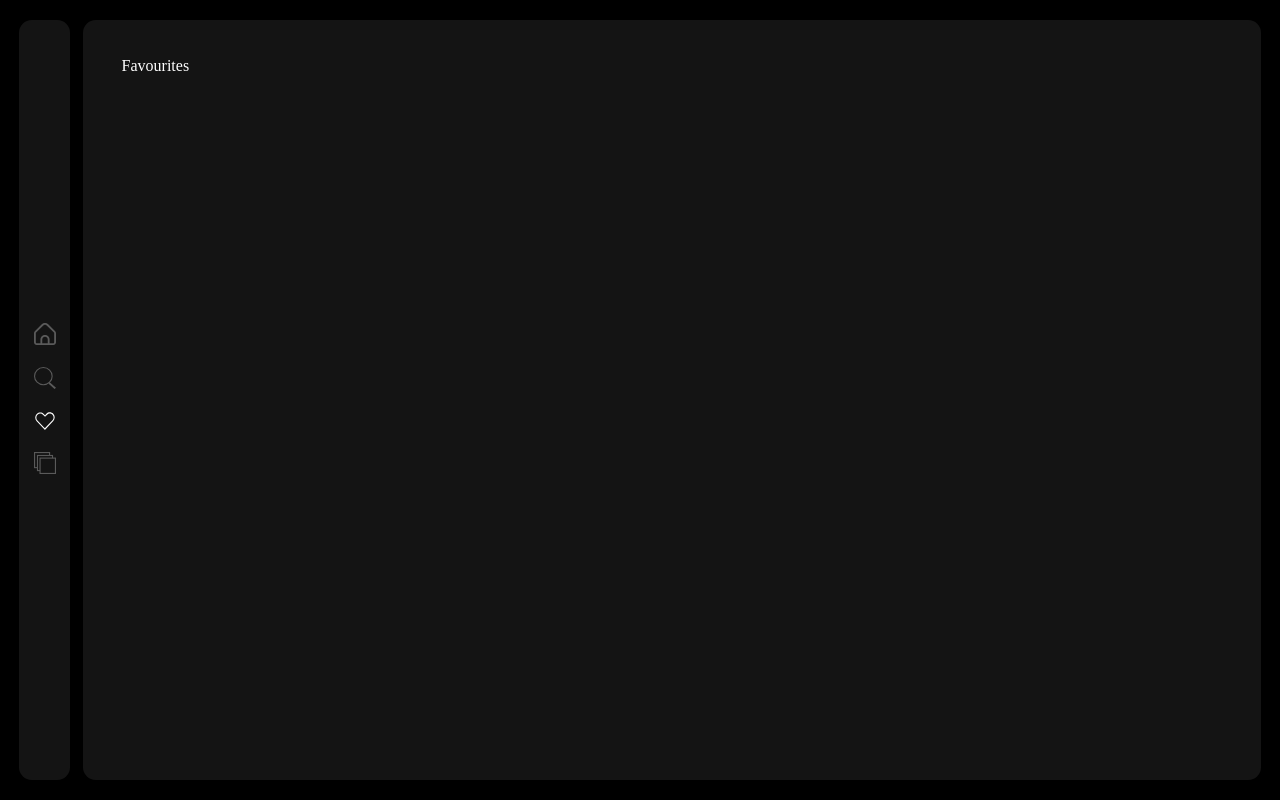
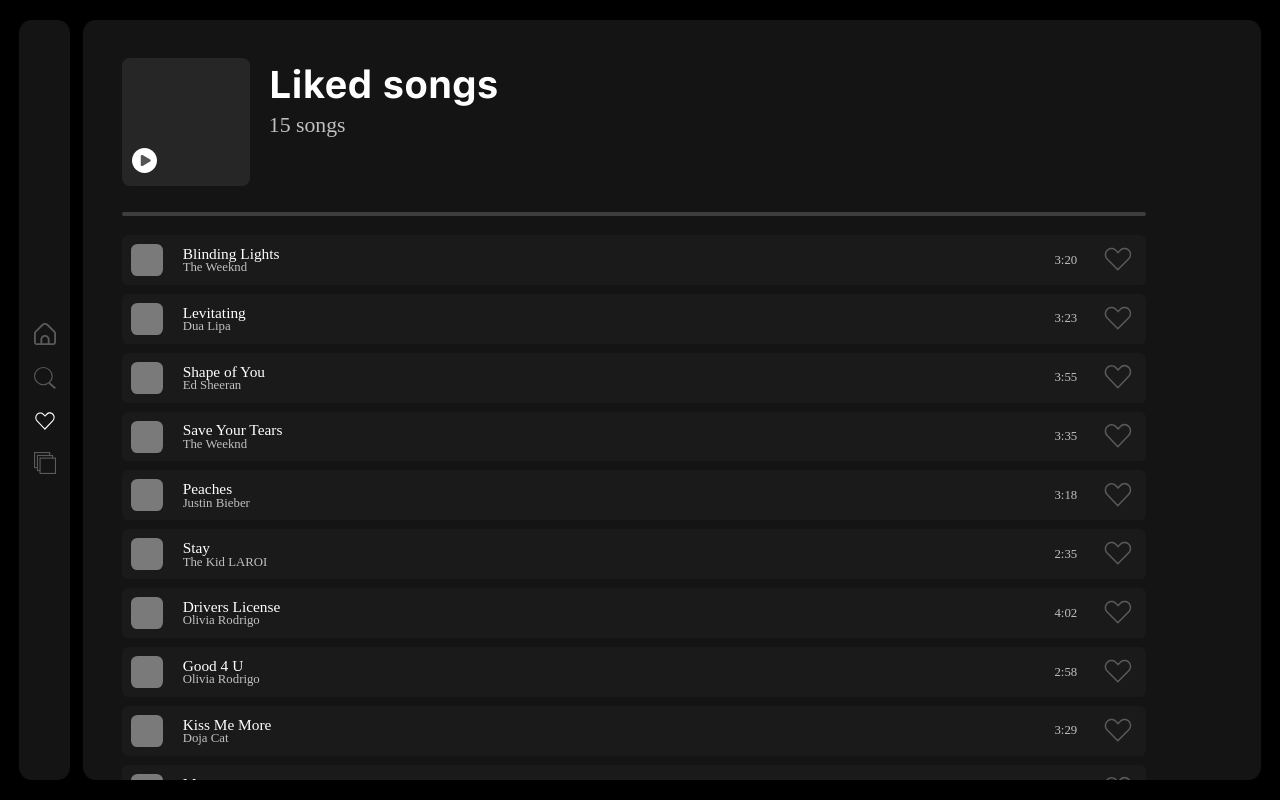
Before and after one commit to duckdev-d/openmusic-frontend, a React (Vite) app: page /favourites in a window 1280 px wide. Built offline with nearby package versions, Linux system fonts and the light colour scheme; a web font is replaced by a local one.

Commit message:
add favourites page layout

```diff
--- a/src/pages/Favourites/Favourites.tsx
+++ b/src/pages/Favourites/Favourites.tsx
@@ -1,5 +1,62 @@
-import React from "react";
+import PlaylistHeader from "../../components/PlaylistHeader/PlaylistHeader";
+import Line from "../../components/Line/Line";
+import Song from "../../components/Song/Song";
 
 export default function FavouritesPage() {
-  return <div>Favourites</div>;
+  const songs: { title: string; artist: string; duration: string }[] = [
+    { title: "Blinding Lights", artist: "The Weeknd", duration: "3:20" },
+    { title: "Levitating", artist: "Dua Lipa", duration: "3:23" },
+    { title: "Shape of You", artist: "Ed Sheeran", duration: "3:55" },
+    { title: "Save Your Tears", artist: "The Weeknd", duration: "3:35" },
+    { title: "Peaches", artist: "Justin Bieber", duration: "3:18" },
+    { title: "Stay", artist: "The Kid LAROI", duration: "2:35" },
+    { title: "Drivers License", artist: "Olivia Rodrigo", duration: "4:02" },
+    { title: "Good 4 U", artist: "Olivia Rodrigo", duration: "2:58" },
+    { title: "Kiss Me More", artist: "Doja Cat", duration: "3:29" },
+    { title: "Montero", artist: "Lil Nas X", duration: "2:44" },
+    { title: "Industry Baby", artist: "Lil Nas X", duration: "3:32" },
+    { title: "Happier Than Ever", artist: "Billie Eilish", duration: "4:58" },
+    { title: "Heat Waves", artist: "Glass Animals", duration: "3:58" },
+    { title: "Watermelon Sugar", artist: "Harry Styles", duration: "2:54" },
+    { title: "Bad Habits", artist: "Ed Sheeran", duration: "3:51" },
+    { title: "Beggin'", artist: "Måneskin", duration: "3:31" },
+  ];
+
+  return (
+    <div className="favourites">
+      <PlaylistHeader
+        title="Liked songs"
+        titleFontSize="3vw"
+        numberOfSongs="15"
+        secondaryFontSize="1.7vw"
+        coverWidth="10vw"
+        includeLikeButton={false}
+        marginBottom="1.5vw"
+      />
+
+      <Line
+        width="80vw"
+        height="0.3vw"
+        borderRadius="10px"
+        color="#3D3D3D"
+        mBottom="1.5vw"
+      />
+
+      <div
+        className="songs"
+        style={{ display: "flex", flexDirection: "column", gap: "0.7vw" }}
+      >
+        {songs.map(({ title, artist, duration }) => (
+          <Song
+            title={title}
+            artist={artist}
+            duration={duration}
+            width="80vw"
+            padding="0.7vw"
+            coverWidth="2.5vw"
+          />
+        ))}
+      </div>
+    </div>
+  );
 }
```
